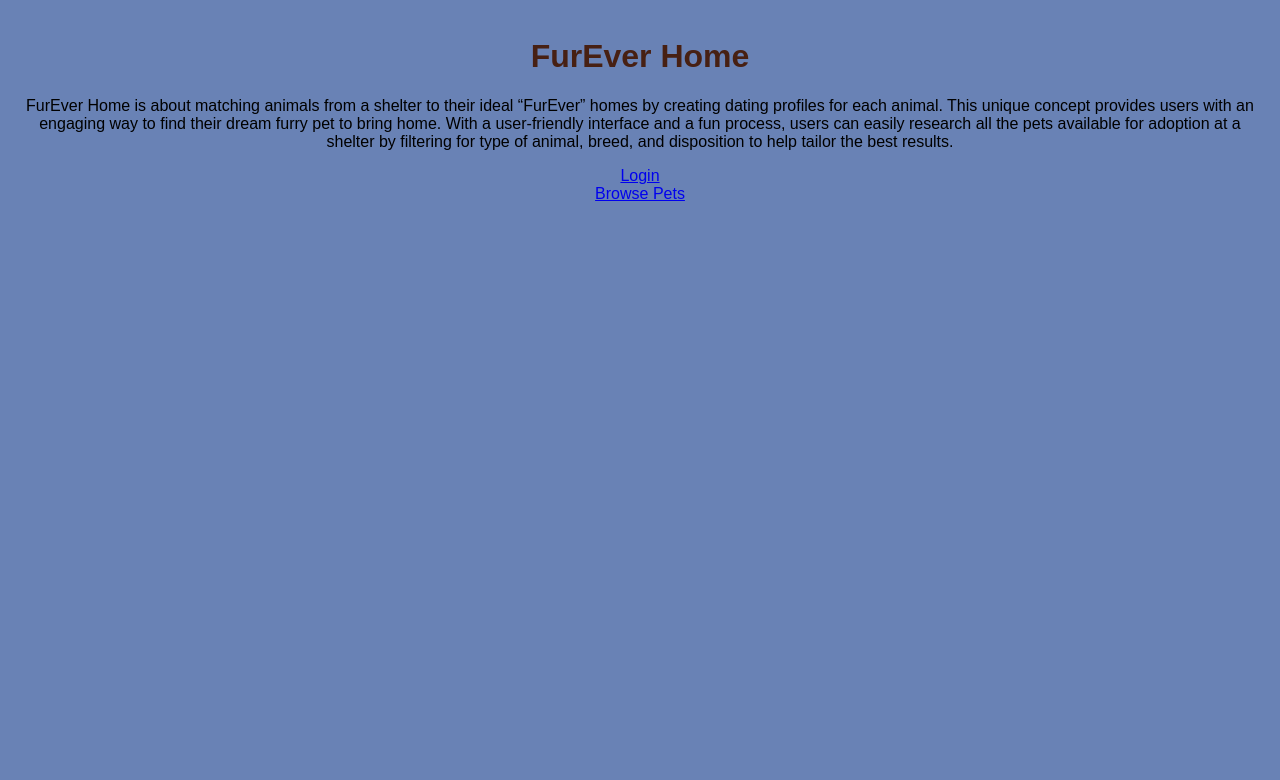
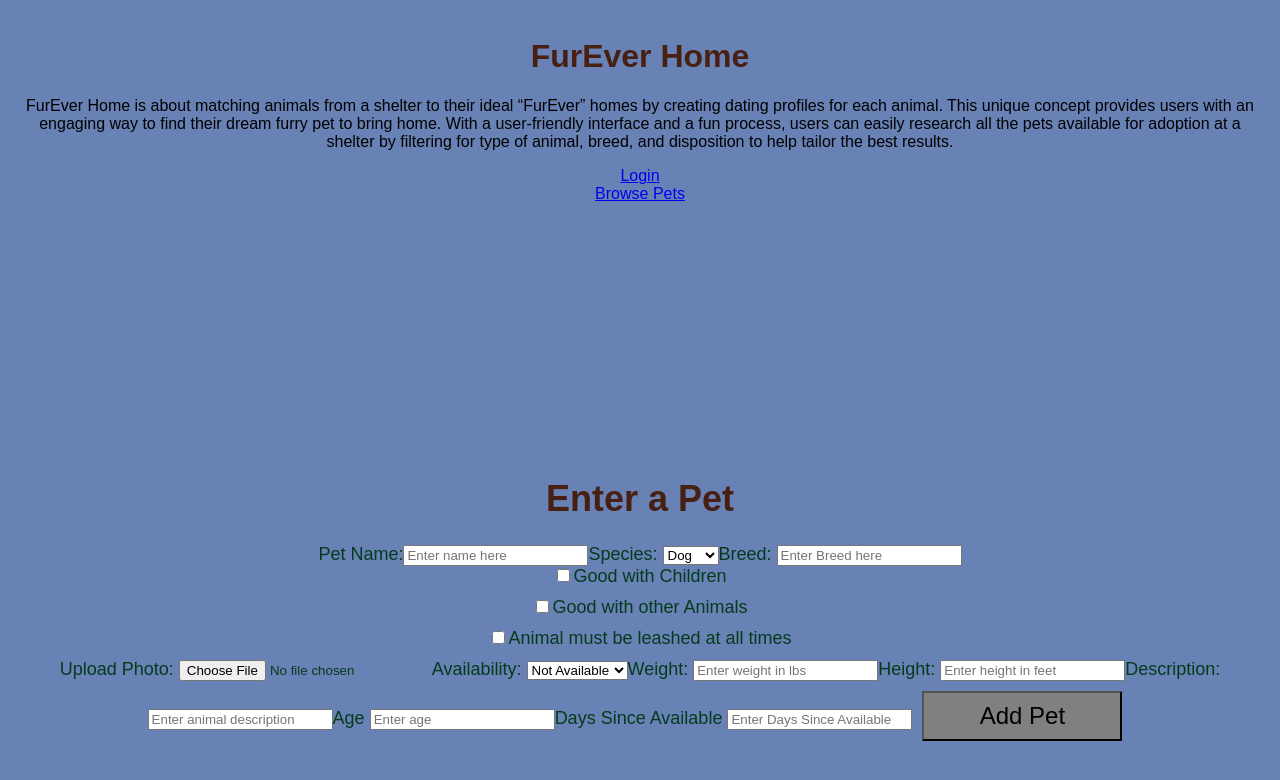
Before and after one commit to sophlil/FurEverHome, a React (Create React App) app in the folder client/: page /Create-Pet in a window 1280 px wide. Shown: the top 780 px of the page. Built offline with nearby package versions, Linux system fonts and the light colour scheme.

Commit message:
Add photo upload functionality to front end

```diff
--- a/client/src/App.css
+++ b/client/src/App.css
@@ -21,8 +21,14 @@
   flex-direction: column;
   align-items: center;
   justify-content: center;
-    font-size: calc(10px + 2vmin);
+  font-size: 18px;
   color: rgb(4, 59, 28);
+}
+
+
+.checkbox-group label {
+  display: block;
+  margin-bottom: 10px;
 }
 
 
@@ -80,7 +86,7 @@
 }
 input{
   font-family: sans-serif;
-    float:right;
+
 
 }
 button{
--- a/client/src/App.js
+++ b/client/src/App.js
@@ -4,6 +4,8 @@ import { BrowserRouter as Router, Route } from 'react-router-dom';
 import Login from './pages/Login';
 import Browse from './pages/BrowsePets'
 import { Link } from 'react-router-dom';
+import CreatePet from './pages/CreatePet';
+import AdminPage from './pages/AdminLandingPage';
 
 function App() {
 
@@ -30,6 +32,13 @@ return (
           <Route path="/Browse">
             <Browse />
           </Route>
+          <Route path="/Create-Pet">
+            <CreatePet />
+          </Route>
+          <Route path="/Admin-Landing-Page">
+            <AdminPage />
+          </Route>
+
 
 
             </div>
--- a/client/src/components/pets.js
+++ b/client/src/components/pets.js
@@ -30,8 +30,8 @@ function AnimalDisplay({pet}){
             <td>
                 <img
                     src={pet.photo}
-                alt={pet.name}
-                style={{ width: '300px', height: '300px' }}
+                    alt={pet.name}
+                    style={{ width: '300px', height: '300px' }}
                 />
             </td>
             <td>{pet.availability}</td>
--- a/client/src/data/data.js
+++ b/client/src/data/data.js
@@ -9,7 +9,7 @@ const animals = [
         goodWithChildren: true,
         mustBeLeashed: false,
       },
-        photo: 'https://plus.unsplash.com/premium_photo-1693932897536-c294c8a8ba0a?q=80&w=2787&auto=format&fit=crop&ixlib=rb-4.0.3&ixid=M3wxMjA3fDB8MHxwaG90by1wYWdlfHx8fGVufDB8fHx8fA%3D%3D',
+      photo: '/images/corgi.jpeg',
       availability: 'Available',
       weight: '19',
       height: '1',
@@ -27,7 +27,7 @@ const animals = [
         goodWithChildren: true,
         mustBeLeashed: false,
       },
-        photo: 'https://images.unsplash.com/photo-1645437136523-dd412d06a79f?q=80&w=2834&auto=format&fit=crop&ixlib=rb-4.0.3&ixid=M3wxMjA3fDB8MHxwaG90by1wYWdlfHx8fGVufDB8fHx8fA%3D%3D',
+      photo: '/images/tabby.jpeg',
       availability: 'Available',
       weight: '12',
       height: '1',
--- /dev/null
+++ b/client/src/pages/AdminLandingPage.js
@@ -0,0 +1,24 @@
+import React from 'react';
+import { Link } from 'react-router-dom';
+import PetList from '../components/petList';
+import {useState,useEffect} from 'react';
+import {useHistory} from "react-router-dom";
+import '../App.css';
+import animals from '../data/data';
+
+function AdminPage({setPetToEdit}){
+
+    const [pets, setPet] = useState([]);
+    const history = useHistory();
+
+    return (
+        <>
+            <Link to ="/Create-Pet">Create a Pet</Link>
+            <h2>List of Pets</h2>
+            <PetList pets={animals}/>
+
+        </>
+    );
+}
+
+export default AdminPage;
--- a/client/src/pages/CreatePet.js
+++ b/client/src/pages/CreatePet.js
@@ -1,16 +1,16 @@
 import React, { useState } from 'react';
 import { useHistory } from "react-router-dom";
 
-export const AnimalProfileForm = ({ onSubmit }) => {
-    const [formData, setFormData] = useState
+export const AnimalProfileForm = () => {
+    const [formData, setFormData] = useState({});
     const [name, setName] = useState('');
     const [species, setSpecies] = useState('Dog');
     const [breed, setBreed] = useState('');
     const [goodWithChildren,setGoodWithChildren] = useState(false);
     const [goodWithOtherAnimals,setGoodWithOtherAnimals] = useState(false);
     const [mustBeLeashed,setMustBeLeashed] = useState(false);
-    const [photo, setPhoto] = useState('');
-    const [availability, setAvailabilty] = useState('');
+    const [photo, setPhoto] = useState(null);
+    const [availability, setAvailability] = useState('');
     const [weight, setWeight] = useState('');
     const [height, setHeight] = useState('');
     const [description, setDescription] = useState('');
@@ -20,30 +20,54 @@ export const AnimalProfileForm = ({ onSubmit }) => {
 
     const history = useHistory();
 
+    const handleFileChange = (e) => {
+        setPhoto(e.target.files[0]);
+    };
+
+    const addPet = () => {
+        const newPet = {name,species,breed,goodWithChildren,goodWithOtherAnimals,mustBeLeashed,photo,availability,weight,height,description,age,daysSinceAvailable};
+        console.log(newPet);
+        setFormData(newPet)
+
+
+
+        history.push("/");
+
+    };
+
+
     return (
         <div>
+            <form>
         <h1>Enter a Pet</h1>
+
+        <label>
+        Pet Name:
         <input
             type="text"
             placeholder="Enter name here"
             value={name}
             onChange={e => setName(e.target.value)} />
+
+            </label>
+            <label>Species: </label>
         <select value={species} onChange={e => setSpecies(e.target.value)} >
             <option value={"Dog"}>Dog</option>
             <option value={"Cat"}>Cat</option>
             <option value={"Other"}>Other</option>
             </select>
+        <label>Breed: </label>
          <input
             type="Text"
             value={breed}
             placeholder="Enter Breed here"
             onChange={e => setBreed(e.target.value)} />
-        <div>
+        <div className="checkbox-group">
             <label>
                 <input
                     type="checkbox"
                     checked = {goodWithChildren}
-                    onChange = {e => setGoodWithChildren(e.target.value)}
+                    onChange = {e => setGoodWithChildren(e.target.checked)}
                 />
                 Good with Children
             </label>
@@ -51,7 +75,7 @@ export const AnimalProfileForm = ({ onSubmit }) => {
                 <input
                     type="checkbox"
                     checked = {goodWithOtherAnimals}
-                    onChange = {e => setGoodWithOtherAnimals(e.target.value)}
+                    onChange = {e => setGoodWithOtherAnimals(e.target.checked)}
             />
                 Good with other Animals
             </label>
@@ -59,51 +83,59 @@ export const AnimalProfileForm = ({ onSubmit }) => {
                 <input
                     type="checkbox"
                     checked = {mustBeLeashed}
-                    onChange = {e => setMustBeLeashed(e.target.value)}
+                    onChange = {e => setMustBeLeashed(e.target.checked)}
                 />
                     Animal must be leashed at all times
             </label>
         </div>
+        <label>Upload Photo: </label>
         <input
-            type="text"
-            placeholder="Enter photo URL here"
-            value={photo}
-            onChange={e => setPhoto(e.target.value)}
+            type="file"
+            onChange={handleFileChange}
         />
-        <select value={availability} onChange={e => setAvailabilty(e.target.value)} >
+        <label>Availability:  </label>
+        <select value={availability} onChange={e => setAvailability(e.target.value)} >
             <option value={"Not Available"}>Not Available</option>
             <option value={"Available"}>Available</option>
             <option value={"Pending"}>Pending</option>
             <option value={"Adopted"}>Adopted</option>
             </select>
+        <label>Weight: </label>
         <input
             type="text"
             placeholder="Enter weight in lbs"
             value={weight}
             onChange={e => setWeight(e.target.value)} />
+        <label>Height:  </label>
         <input
             type="text"
             placeholder="Enter height in feet"
             value={height}
             onChange={e => setHeight(e.target.value)} />
+         <label>Description: </label>
         <input
             type="text"
             placeholder="Enter animal description"
             value={description}
             onChange={e => setDescription(e.target.value)} />
+        <label>Age </label>
         <input
             type="number"
             placeholder="Enter age"
             value={age}
             onChange={e => setAge(e.target.value)} />
+        <label>Days Since Available </label>
         <input
             type="number"
             placeholder="Enter Days Since Available to Adopt"
             value={daysSinceAvailable}
             onChange={e => setDaysSinceAvailable(e.target.value)} />
         <button
-        >Add</button>
+        onClick={addPet}
+        >Add Pet</button>
+        </form>
     </div>
+
     );
 }
 
--- a/client/src/pages/Login.js
+++ b/client/src/pages/Login.js
@@ -9,7 +9,7 @@ const Login = () => {
         <div>
             <header>
             <h2>Login Page</h2>
-                <form action="http://localhost:3005/login" method="post">
+                <form action="http://localhost:3000/login" method="post">
                     <fieldset>
                         <legend>User Name</legend>
                         <label>Please enter your User Name</label>
@@ -25,6 +25,7 @@ const Login = () => {
 
                     </fieldset>
                     <button type="submit">Login</button>
+                    <button type="submit">Sign Up</button>
                 </form>
 
             </header>
```
Also changed, not shown: client/public/images/tabby.jpeg (added), client/src/pages/CreateAccount.js (added), client/src/pages/EditPet.js (added), client/src/pages/UserLandingPage.js (added), 1 other file (tests, documents, lock files or other folders). Lines whose indentation alone changed are shown as unchanged.
